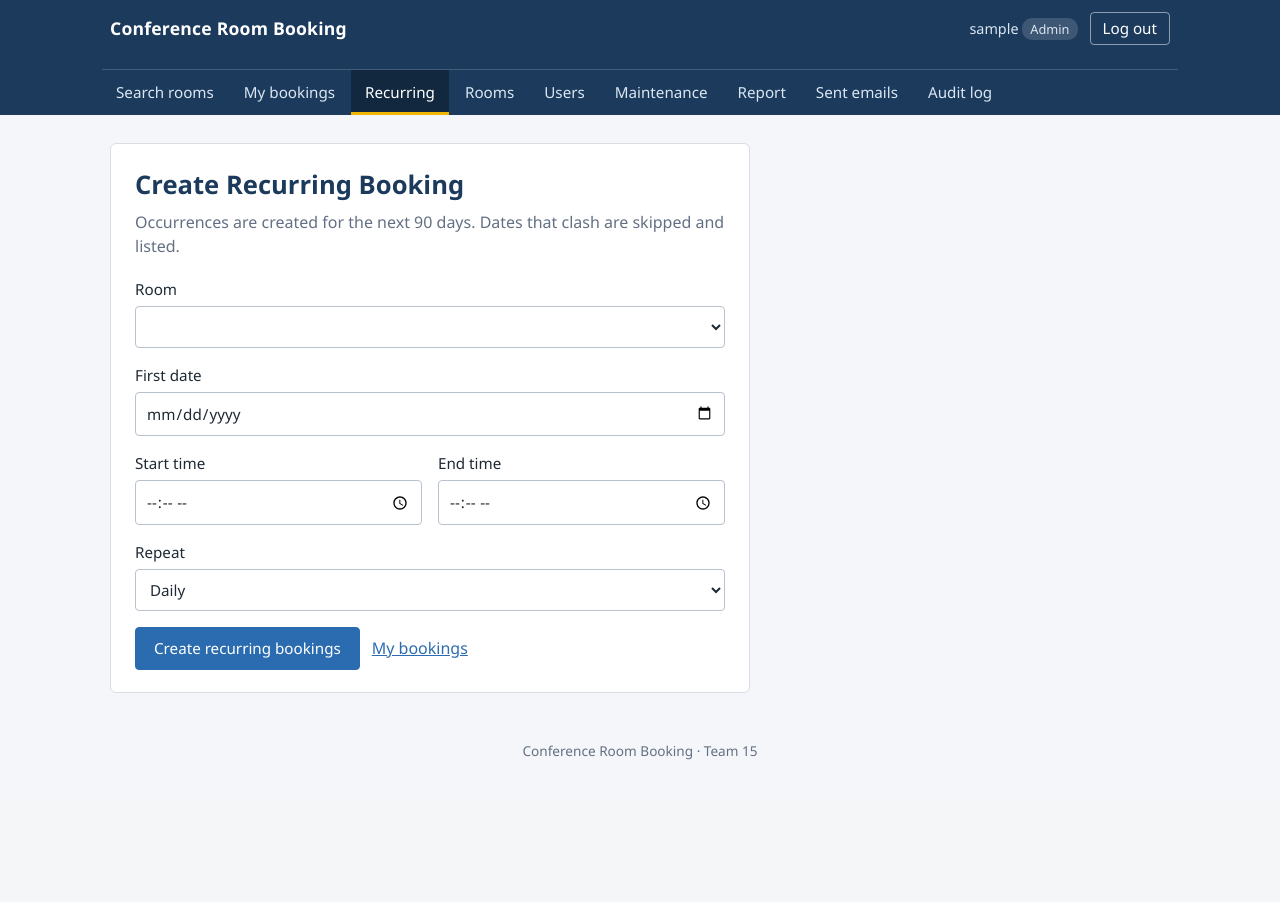
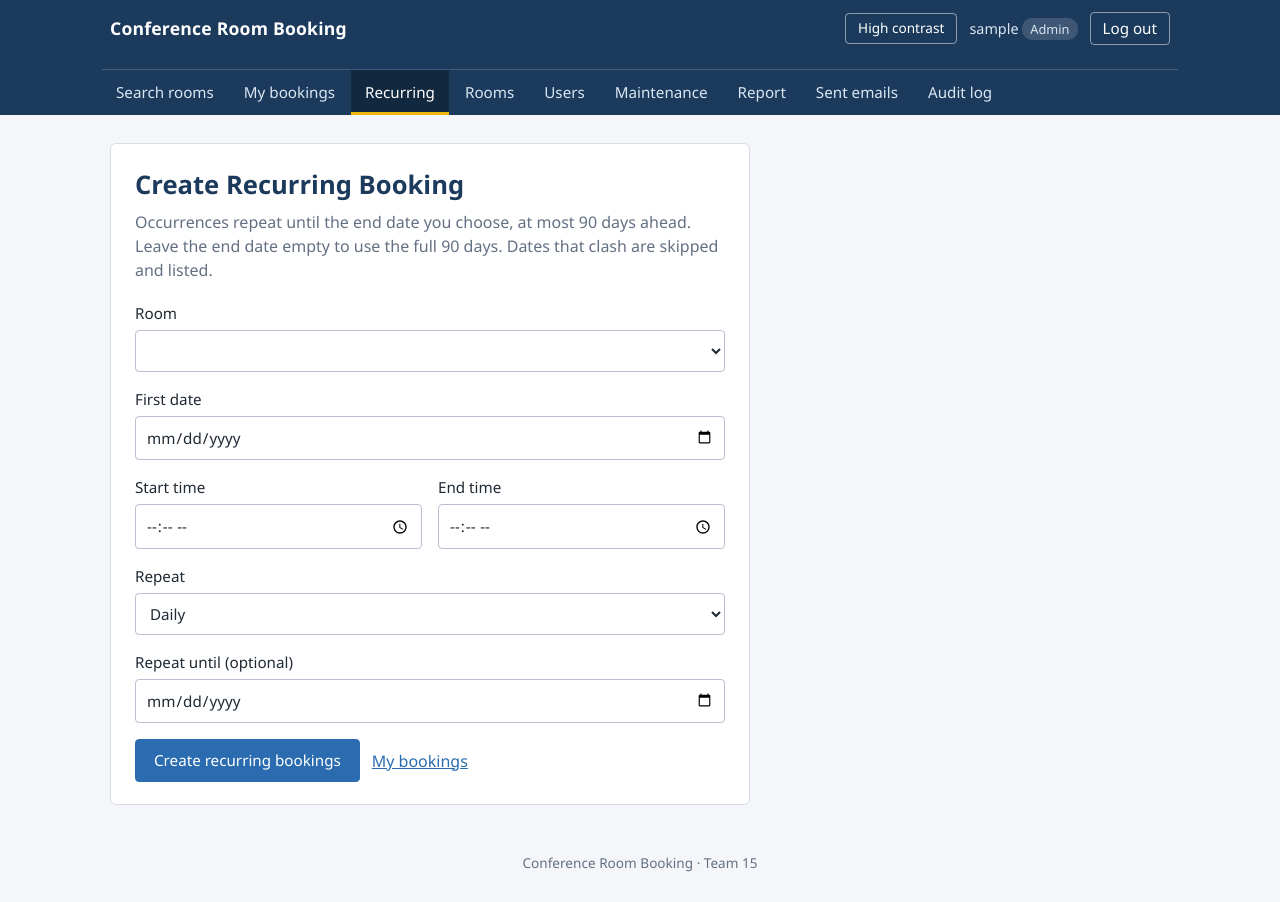
Before and after one commit to sin-h43/Team15, a Flask app: page /recurring in a window 1280 px wide. Before the commit the page ends 760 px from the top, so only its background shows below. Run offline with Flask 3, Linux system fonts and the light colour scheme; the visitor is signed in with stand-in values (Sample User, id 1); data that the repository does not hold is empty; some libraries are stand-ins or nearby versions.

Commit message:
feat: recurring end date, configurable horizon and high-contrast mode
CRB-F-040: a recurring series can now stop at a chosen end date, and
the maximum horizon is configurable with CRB_RECURRING_HORIZON_DAYS
(default 90). End dates before the first date or past the horizon are
refused.

CRB-NF-005: a High contrast button in the header switches the whole UI
to a black/white/yellow scheme with stronger borders; the choice is
remembered in the browser.

Tests for both; RTM and deployment notes updated.

```diff
--- a/crb/app.py
+++ b/crb/app.py
@@ -25,6 +25,7 @@ def create_app(test_config=None):
     app.config["DATABASE"] = os.path.join(os.path.dirname(app.root_path), "crb.db")
     testing = bool(test_config and test_config.get("TESTING"))
     app.config["DATABASE_URL"] = database_url_from_env(testing)
+    app.config["RECURRING_HORIZON_DAYS"] = int(os.environ.get("CRB_RECURRING_HORIZON_DAYS") or 90)
     # Real email and the cron endpoint are configured from the environment (never in tests).
     if not testing:
         app.config["RESEND_API_KEY"] = os.environ.get("RESEND_API_KEY") or None
--- a/crb/recurring.py
+++ b/crb/recurring.py
@@ -1,4 +1,6 @@
 from datetime import datetime, timedelta
+
+from flask import current_app
 
 from crb.availability import is_room_free
 from crb.booking_service import BookingError, NotFound
@@ -7,12 +9,29 @@ from crb.clock import local_now
 TIME_FORMAT = "%Y-%m-%d %H:%M"
 
 
-def create_recurring_bookings(db, user_id, room_id, start, end, frequency, now=None):
-    """Create daily or weekly occurrences within the next 90 days."""
+DEFAULT_HORIZON_DAYS = 90
+
+
+def horizon_days():
+    """How far ahead a series may run (CRB-F-040): RECURRING_HORIZON_DAYS, default 90."""
+    try:
+        return int(current_app.config.get("RECURRING_HORIZON_DAYS") or DEFAULT_HORIZON_DAYS)
+    except RuntimeError:  # called outside the app (plain unit tests)
+        return DEFAULT_HORIZON_DAYS
+
+
+def create_recurring_bookings(db, user_id, room_id, start, end, frequency, now=None, until=None,
+                              horizon=None):
+    """Create daily or weekly occurrences from `start` up to `until` (a 'YYYY-MM-DD' date, inclusive).
+
+    Without `until` the series runs to the end of the horizon. The horizon is configurable
+    (default 90 days) and `until` may not go past it.
+    """
     if frequency not in ("daily", "weekly"):
         raise BookingError("Choose daily or weekly recurrence")
 
     now = now or local_now()
+    horizon = horizon or horizon_days()
     try:
         start_dt = datetime.strptime(start, TIME_FORMAT)
         end_dt = datetime.strptime(end, TIME_FORMAT)
@@ -23,8 +42,21 @@ def create_recurring_bookings(db, user_id, room_id, start, end, frequency, now=N
         raise BookingError("End time must be after start time")
     if start_dt <= now:
         raise BookingError("You cannot book a time in the past")
-    if start_dt > now + timedelta(days=90):
-        raise BookingError("Bookings must start within the next 90 days")
+    last_allowed = now + timedelta(days=horizon)
+    if start_dt > last_allowed:
+        raise BookingError("Bookings must start within the next " + str(horizon) + " days")
+
+    if until:
+        try:
+            until_date = datetime.strptime(until, "%Y-%m-%d").date()
+        except (TypeError, ValueError):
+            raise BookingError("Invalid end date")
+        if until_date < start_dt.date():
+            raise BookingError("The end date must not be before the first date")
+        if until_date > last_allowed.date():
+            raise BookingError("The end date must be within the next " + str(horizon) + " days")
+    else:
+        until_date = last_allowed.date()
 
     room = db.execute(
         "SELECT * FROM rooms WHERE id = ?", (room_id,)
@@ -33,12 +65,11 @@ def create_recurring_bookings(db, user_id, room_id, start, end, frequency, now=N
         raise NotFound("That room is not available")
 
     step = timedelta(days=1 if frequency == "daily" else 7)
-    last_allowed = now + timedelta(days=90)
     occurrences = []
     conflicts = []
     current_start, current_end = start_dt, end_dt
 
-    while current_start <= last_allowed:
+    while current_start <= last_allowed and current_start.date() <= until_date:
         occurrences.append((
             current_start.strftime(TIME_FORMAT),
             current_end.strftime(TIME_FORMAT),
--- a/crb/recurring_routes.py
+++ b/crb/recurring_routes.py
@@ -3,7 +3,7 @@ from flask import Blueprint, abort, redirect, render_template, request, session
 from crb.booking_service import BookingError
 from crb.db import get_db
 from crb.guards import login_required
-from crb.recurring import create_recurring_bookings
+from crb.recurring import create_recurring_bookings, horizon_days
 from crb.validators import ValidationError, parse_int, parse_range
 
 bp = Blueprint("recurring", __name__)
@@ -35,6 +35,7 @@ def recurring_home():
                 start,
                 end,
                 frequency,
+                until=(request.form.get("until") or "").strip() or None,
             )
 
             bookings = db.execute(
@@ -56,6 +57,7 @@ def recurring_home():
                 rooms=rooms,
                 error=str(problem),
                 values=request.form,
+                horizon=horizon_days(),
             ), 400
 
     return render_template(
@@ -63,6 +65,7 @@ def recurring_home():
         rooms=rooms,
         error=None,
         values={},
+        horizon=horizon_days(),
     )
 
 
--- a/crb/templates/base.html
+++ b/crb/templates/base.html
@@ -5,6 +5,8 @@
   <meta name="viewport" content="width=device-width, initial-scale=1">
   <title>{% block title %}Home{% endblock %} - Conference Room Booking</title>
   <link rel="stylesheet" href="{{ url_for('static', filename='style.css') }}">
+  {# Apply a saved high-contrast choice before the page paints (CRB-NF-005). #}
+  <script>try { if (localStorage.getItem("crb-contrast") === "high") document.documentElement.setAttribute("data-contrast", "high"); } catch (e) {}</script>
 </head>
 <body>
 <a class="skip-link" href="#content">Skip to main content</a>
@@ -32,6 +34,7 @@
       {% for part in ["nav_bookings.html", "nav_recurring.html", "nav_reports.html", "nav_outbox.html"] %}{% include part ignore missing %}{% endfor %}
     </nav>
     <div class="user-box">
+      <button type="button" id="contrast-toggle" class="contrast-toggle" aria-pressed="false" title="Switch high-contrast mode on or off">High contrast</button>
       {% if session.get("user_id") %}
       <span>{{ session["username"] }} <span class="role">{{ session["role"] }}</span></span>
       <form method="post" action="/logout"><input type="hidden" name="csrf_token" value="{{ csrf_token() }}"><button type="submit">Log out</button></form>
@@ -50,6 +53,7 @@
   {% block content %}{% endblock %}
 </main>
 <footer class="site-footer">Conference Room Booking &middot; Team 15</footer>
+<script src="{{ url_for('static', filename='contrast.js') }}"></script>
 {% block scripts %}{% endblock %}
 </body>
 </html>
--- a/crb/templates/recurring.html
+++ b/crb/templates/recurring.html
@@ -5,7 +5,7 @@
 {% block content %}
 <div class="card medium">
   <h1>Create Recurring Booking</h1>
-  <p class="lead">Occurrences are created for the next 90 days. Dates that clash are skipped and listed.</p>
+  <p class="lead">Occurrences repeat until the end date you choose, at most {{ horizon }} days ahead. Leave the end date empty to use the full {{ horizon }} days. Dates that clash are skipped and listed.</p>
 
   {% if error %}<div class="alert error" role="alert"><strong>{{ error }}</strong></div>{% endif %}
 
@@ -32,6 +32,9 @@
         <option value="weekly" {% if values.get('frequency') == 'weekly' %}selected{% endif %}>Weekly</option>
       </select>
     </label>
+    <label class="field">Repeat until (optional)
+      <input type="date" name="until" value="{{ values.get('until', '') }}">
+    </label>
     <div class="actions"><button type="submit">Create recurring bookings</button> <a href="/my-bookings">My bookings</a></div>
   </form>
 </div>
--- /dev/null
+++ b/public/static/contrast.js
@@ -0,0 +1,26 @@
+/* High-contrast mode (CRB-NF-005): a header button switches it on or off and the choice is remembered. */
+(function () {
+  "use strict";
+  var root = document.documentElement;
+  var button = document.getElementById("contrast-toggle");
+  if (!button) return;
+
+  function show() {
+    var on = root.getAttribute("data-contrast") === "high";
+    button.setAttribute("aria-pressed", on ? "true" : "false");
+    button.textContent = on ? "Normal contrast" : "High contrast";
+  }
+
+  button.addEventListener("click", function () {
+    var on = root.getAttribute("data-contrast") !== "high";
+    if (on) {
+      root.setAttribute("data-contrast", "high");
+    } else {
+      root.removeAttribute("data-contrast");
+    }
+    try { localStorage.setItem("crb-contrast", on ? "high" : "normal"); } catch (e) { /* storage blocked */ }
+    show();
+  });
+
+  show();
+})();
--- a/public/static/style.css
+++ b/public/static/style.css
@@ -129,3 +129,40 @@ dl.details dd { margin: 0; font-weight: 500; }
   dl.details { grid-template-columns: 1fr; gap: 2px 0; }
   dl.details dd { margin-bottom: 10px; }
 }
+
+/* ---------- High-contrast mode (CRB-NF-005): toggled by the header button ---------- */
+.contrast-toggle { font-size: .85rem; }
+html[data-contrast="high"] {
+  --navy: #000; --navy-dark: #000; --accent: #ffe600;
+  --bg: #000; --card: #000; --text: #fff; --muted: #fff; --line: #fff;
+  --ok-bg: #000; --ok: #7dff7d; --err-bg: #000; --err: #ff9b9b; --warn-bg: #000; --warn: #ffe600;
+}
+html[data-contrast="high"] body { background: #000; color: #fff; }
+html[data-contrast="high"] a { color: #ffe600; text-decoration: underline; }
+html[data-contrast="high"] h1, html[data-contrast="high"] h2,
+html[data-contrast="high"] th, html[data-contrast="high"] .tile strong,
+html[data-contrast="high"] dl.details dd { color: #fff; }
+html[data-contrast="high"] .site-header { border-bottom: 2px solid #fff; }
+html[data-contrast="high"] .site-header nav a { color: #fff; text-decoration: none; }
+html[data-contrast="high"] .site-header nav a:hover,
+html[data-contrast="high"] .site-header nav a.active { background: #fff; color: #000; }
+html[data-contrast="high"] th { background: #000; border-bottom: 2px solid #fff; }
+html[data-contrast="high"] tbody tr:hover td { background: #1a1a1a; }
+html[data-contrast="high"] .card, html[data-contrast="high"] .table-wrap,
+html[data-contrast="high"] .tile { border: 2px solid #fff; }
+html[data-contrast="high"] input, html[data-contrast="high"] select {
+  background: #000; color: #fff; border: 2px solid #fff;
+}
+html[data-contrast="high"] button, html[data-contrast="high"] .button {
+  background: #ffe600; color: #000; border: 2px solid #ffe600; text-decoration: none;
+}
+html[data-contrast="high"] button:hover, html[data-contrast="high"] .button:hover { background: #fff; color: #000; border-color: #fff; }
+html[data-contrast="high"] button.secondary, html[data-contrast="high"] .button.secondary,
+html[data-contrast="high"] .site-header button { background: #000; color: #fff; border: 2px solid #fff; }
+html[data-contrast="high"] button.danger { background: #000; color: #ff9b9b; border: 2px solid #ff9b9b; }
+html[data-contrast="high"] .alert, html[data-contrast="high"] .badge, html[data-contrast="high"] .tag {
+  border: 1px solid currentColor; background: #000;
+}
+html[data-contrast="high"] .tag, html[data-contrast="high"] .user-box .role { color: #fff; }
+html[data-contrast="high"] .badge-expired { color: #fff; }
+html[data-contrast="high"] td pre { color: #fff; }
```
Also changed, not shown: docs/DEPLOYMENT.md (+1 -0 lines), tests/test_accessibility.py (+12 -0 lines), tests/test_recurring.py (+59 -0 lines), 1 other file.
